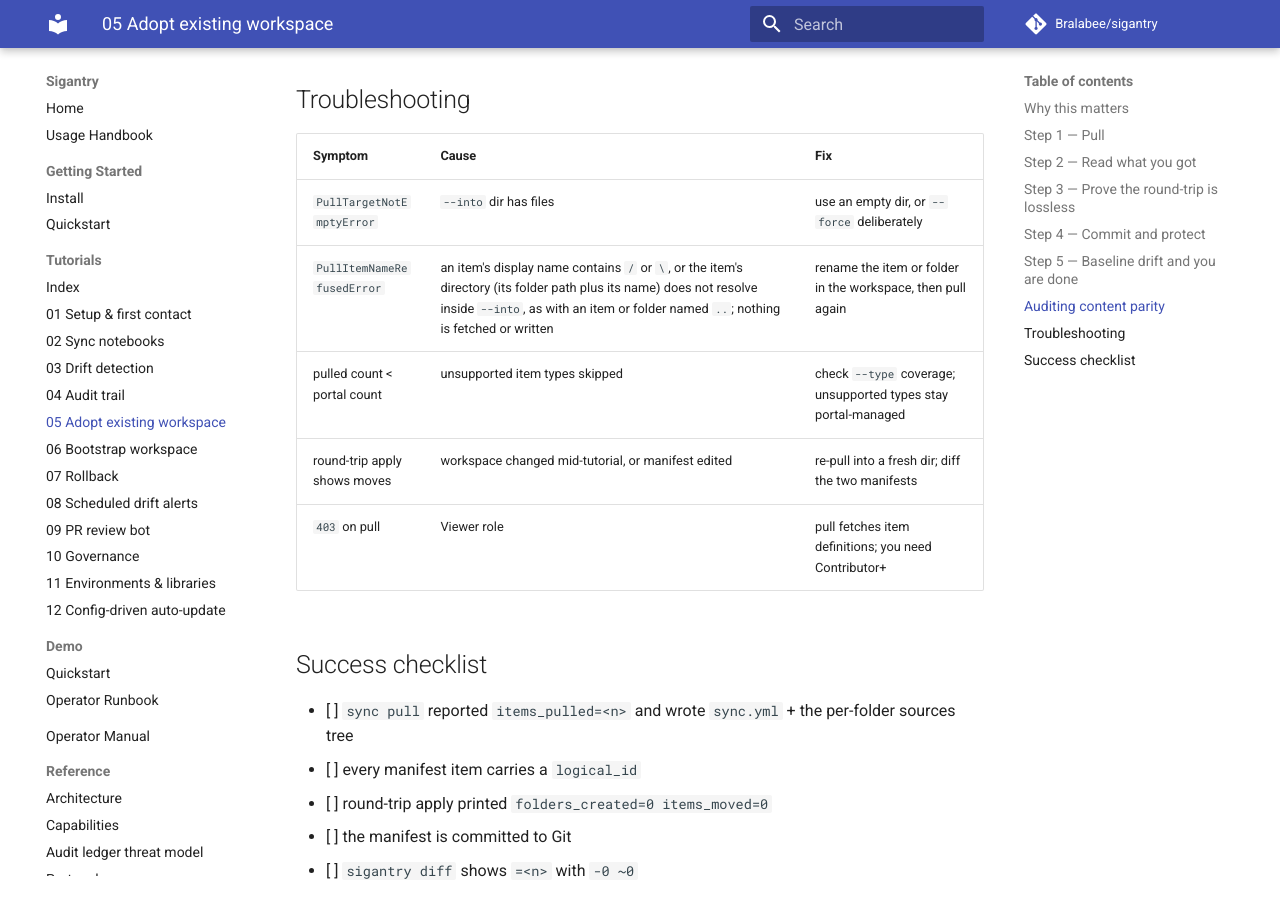
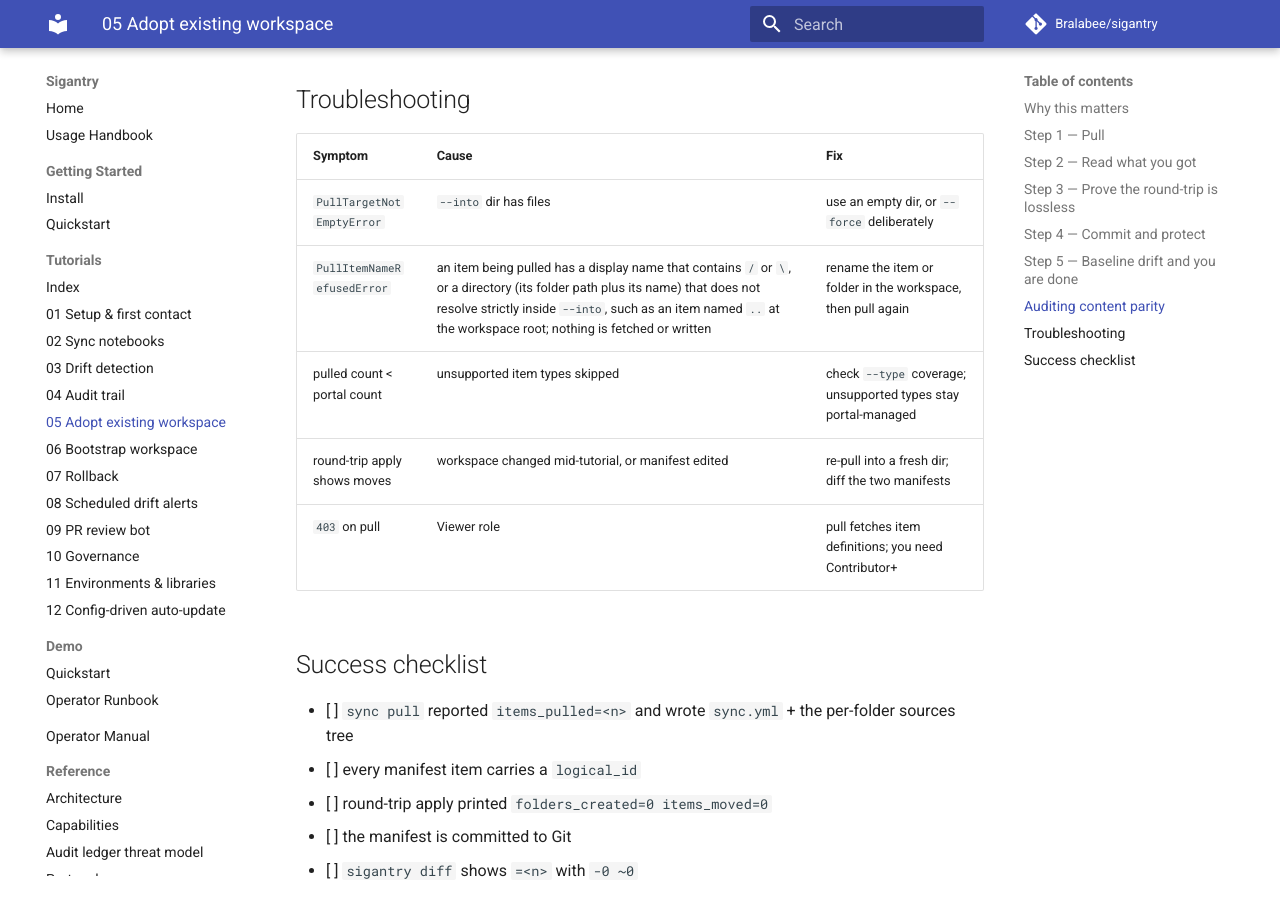
Before and after one commit to Bralabee/sigantry, an MkDocs documentation site: the page built from docs/tutorials/05-adopt-existing-workspace.md, in a window 1280 px wide and 900 px high, scrolled down 3171 px. Built offline with MkDocs 1.6.1 and Material for MkDocs 9.7.7, drawn with Linux system fonts in a browser that asks for light colours; comment, search, counter and statistics services are not loaded.

Commit message:
docs: say which pulled items the pull refusal covers
The upgrade note said sync pull refuses a workspace in which any item's
display name contains a path separator. The check runs only on the items
pull fetches: a workspace holding such an item outside the pulled scope
still pulls. The note now says "an item it pulls".

The tutorial's troubleshooting row gave an item or folder named ".." as
an example of a refused directory. Only a directory that resolves
outside --into, or to --into itself, is refused; ".." deeper in a folder
path can resolve inside it. The example is now an item named ".." at the
workspace root, which is refused.

```diff
--- a/docs/tutorials/05-adopt-existing-workspace.md
+++ b/docs/tutorials/05-adopt-existing-workspace.md
@@ -148,7 +148,7 @@ workspace is the truth, re-pull and commit.
 | Symptom | Cause | Fix |
 |---|---|---|
 | `PullTargetNotEmptyError` | `--into` dir has files | use an empty dir, or `--force` deliberately |
-| `PullItemNameRefusedError` | an item's display name contains `/` or `\`, or the item's directory (its folder path plus its name) does not resolve inside `--into`, as with an item or folder named `..`; nothing is fetched or written | rename the item or folder in the workspace, then pull again |
+| `PullItemNameRefusedError` | an item being pulled has a display name that contains `/` or `\`, or a directory (its folder path plus its name) that does not resolve strictly inside `--into`, such as an item named `..` at the workspace root; nothing is fetched or written | rename the item or folder in the workspace, then pull again |
 | pulled count < portal count | unsupported item types skipped | check `--type` coverage; unsupported types stay portal-managed |
 | round-trip apply shows moves | workspace changed mid-tutorial, or manifest edited | re-pull into a fresh dir; diff the two manifests |
 | `403` on pull | Viewer role | pull fetches item definitions; you need Contributor+ |
```
Also changed, not shown: CHANGELOG.md (+3 -3 lines).
